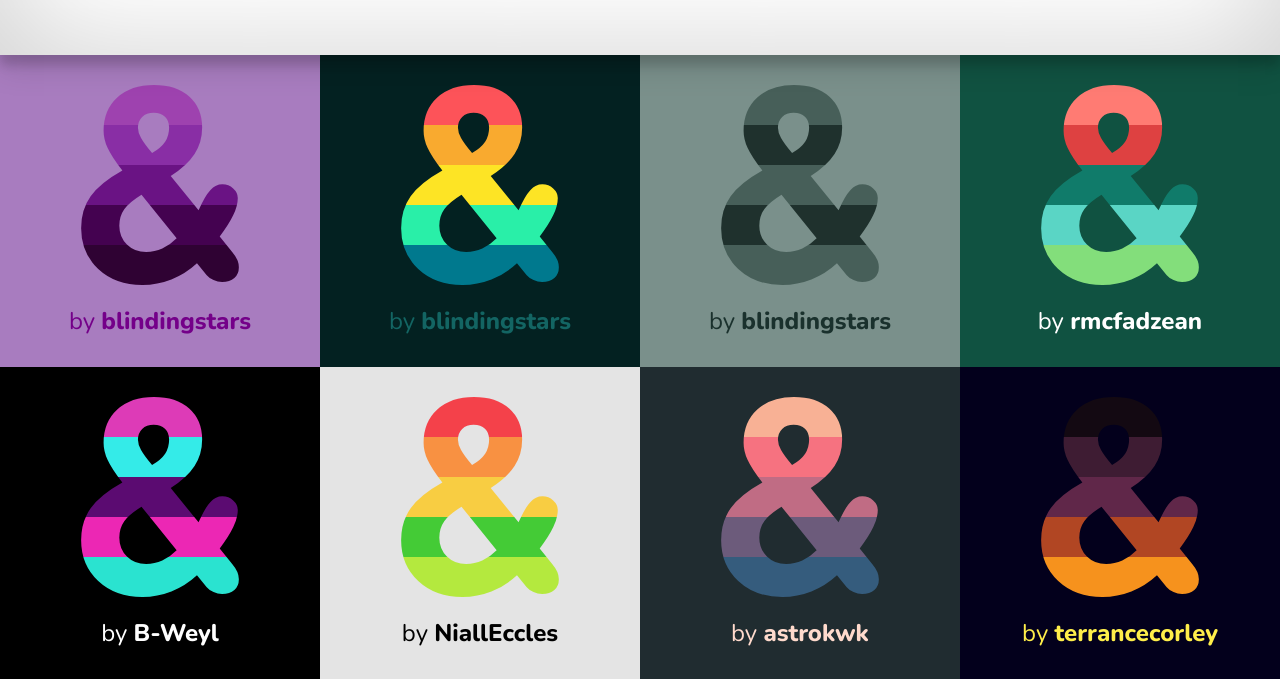
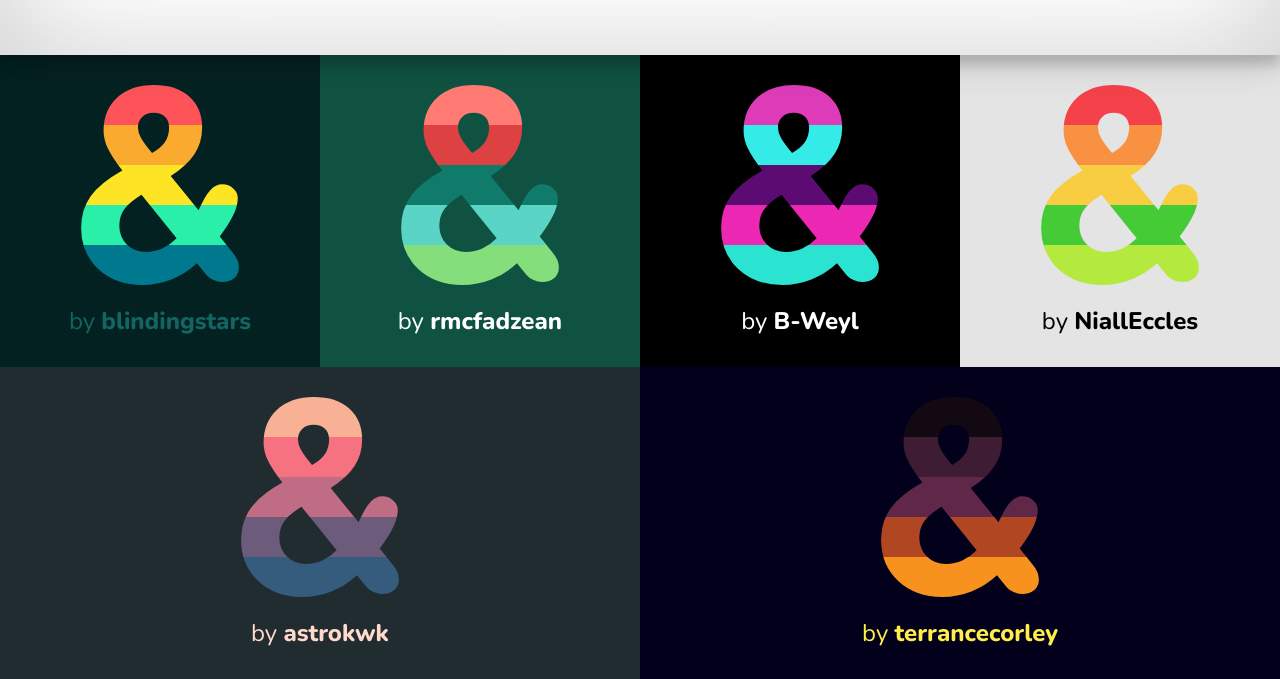
Before and after one commit to stephymiehle/hacktoberfest2018-coloring-together, a plain HTML site: page index.html in a window 1280 px wide. Shown: the part 247-926 px from the top of the page. Drawn offline with nearby package versions, Linux system fonts and the light colour scheme.

Commit message:
Whitespace; remove demo ampersands

```diff
--- a/index.html
+++ b/index.html
@@ -19,21 +19,9 @@
     </p>
     <a href="https://github.com/blindingstars/coloring-together" class="btn">Contribute</a>
   </header>
-  <div class="swatch-card" style="
-      --color1: #9e42af;
-      --color2: #892ea5;
-      --color3: #6a1384;
-      --color4: #440250;
-      --color5: #2f0233;
-      --background: #a87cbf;
-      --text: #740089;
-    ">
-    <div class="ampersand"></div>
-    <span class="author">
-      by <a href="https://github.com/blindingstars">blindingstars</a>
-    </span>
-  </div>
-  <div class="swatch-card" style="
+  <div
+    class="swatch-card"
+    style="
       --color1: #fd5359;
       --color2: #f9aa2f;
       --color3: #fde425;
@@ -41,20 +29,6 @@
       --color5: #00798e;
       --background: #032121;
       --text: #136563;
-    ">
-    <div class="ampersand"></div>
-    <span class="author">
-      by <a href="https://github.com/blindingstars">blindingstars</a>
-    </span>
-  </div>
-  <div class="swatch-card" style="
-      --color1: #475f59;
-      --color2: #1f312d;
-      --color3: #475f59;
-      --color4: #1f312d;
-      --color5: #475f59;
-      --background: #7a908b;
-      --text: #1a312d;
     ">
     <div class="ampersand"></div>
     <span class="author">
@@ -75,7 +49,9 @@
       by <a href="https://github.com/rmcfadzean">rmcfadzean</a>
     </span>
   </div>
-  <div class="swatch-card" style="
+  <div
+    class="swatch-card"
+    style="
     --color1: rgb(221, 59, 183);
     --color2: rgb(52, 235, 232);
     --color3: rgb(91, 11, 113);
@@ -138,6 +114,6 @@
     </span>
   </div>
 
+  <!-- Add your new ampersand above this line -->
 </body>
-
 </html>
```
Lines whose indentation alone changed are shown as unchanged.
